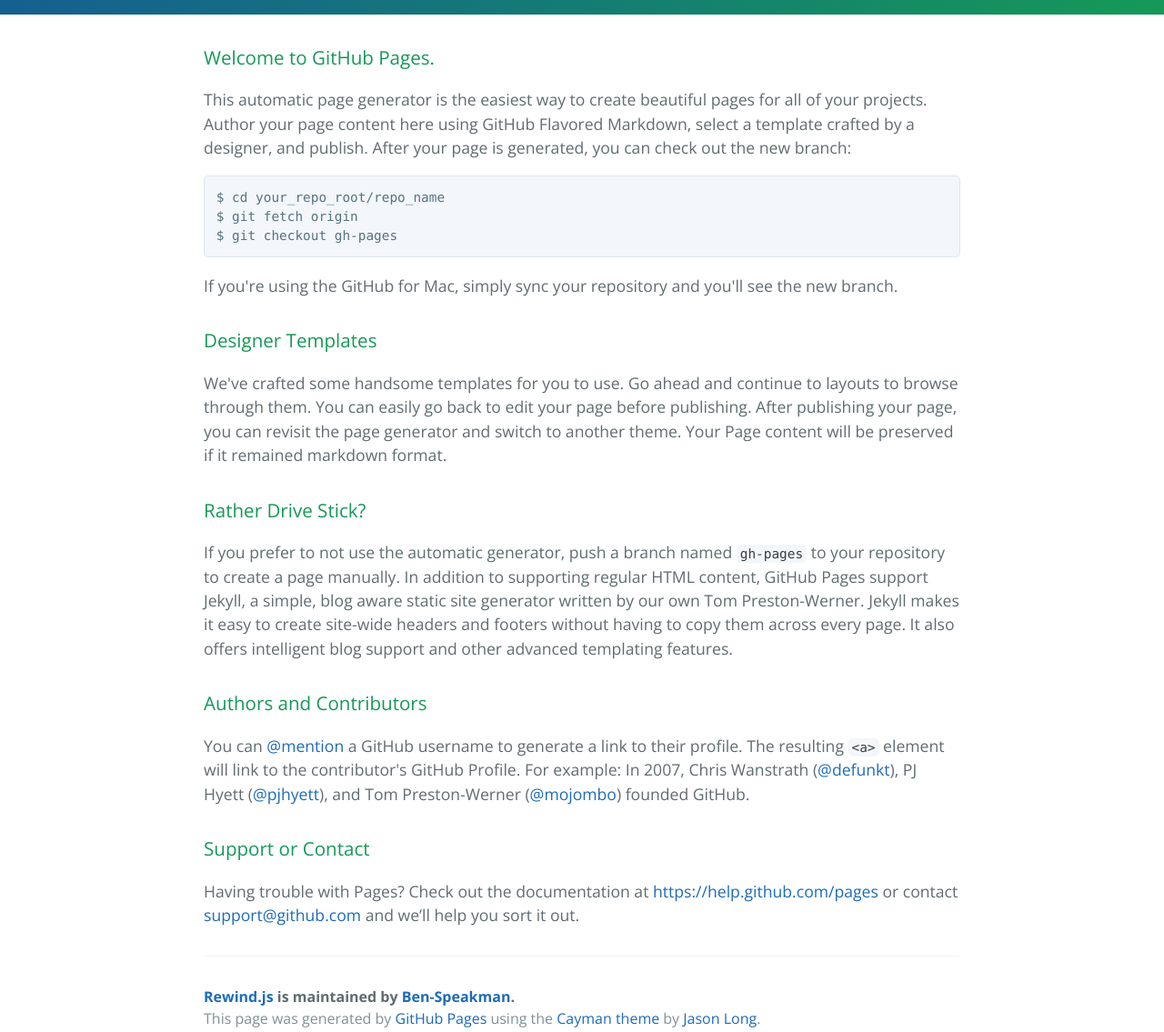
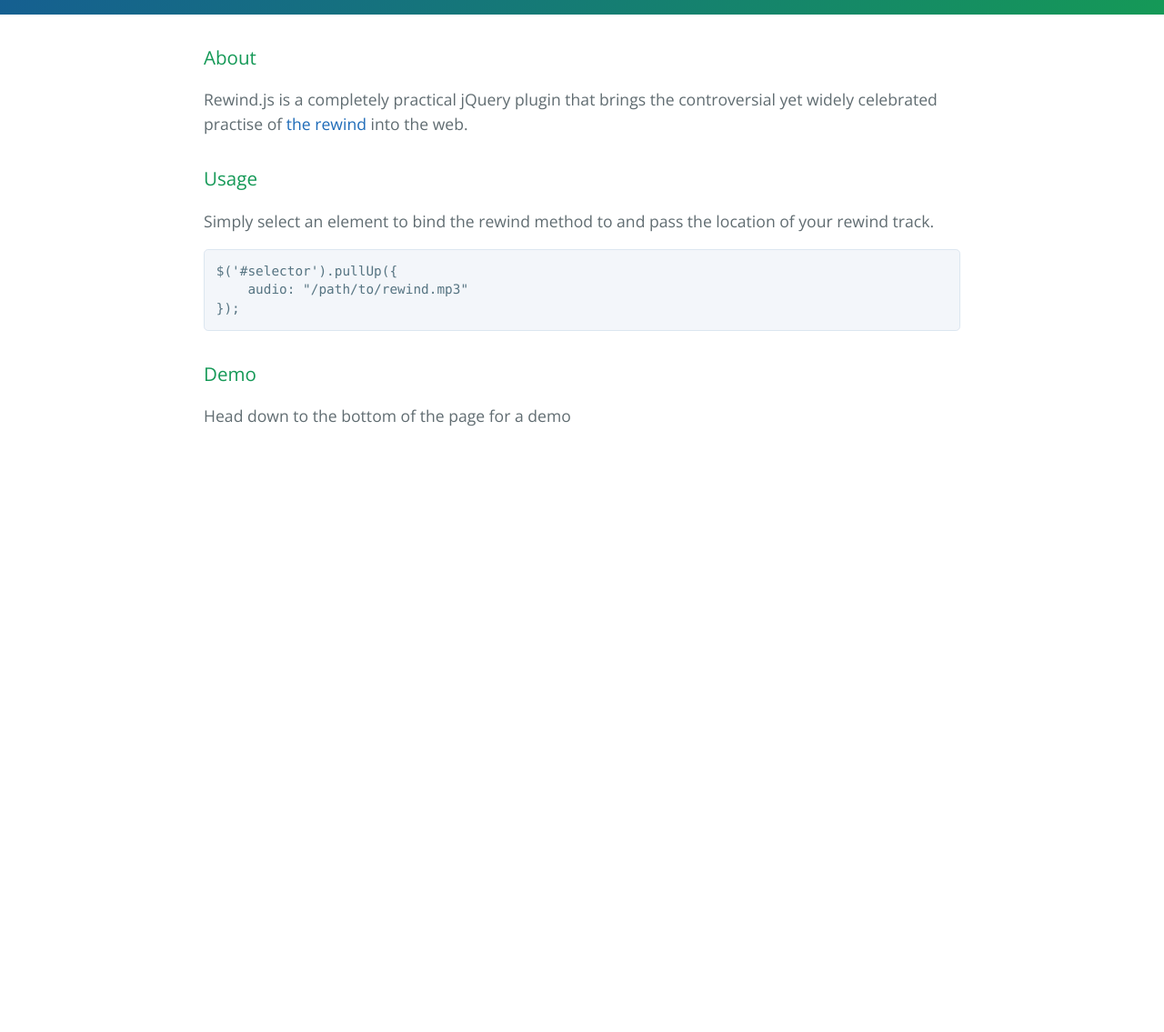
Before and after one commit to threesquared/rewind.js, a plain HTML site: page index.html in a window 1280 px wide. Shown: the part 320-1455 px from the top of the page at 91% size. Drawn offline with nearby package versions, Linux system fonts and the light colour scheme; a script that the page names is missing.

Commit message:
Update gh pages

```diff
--- a/index.html
+++ b/index.html
@@ -19,46 +19,38 @@
     </section>
 
     <section class="main-content">
-      <h3>
-<a id="welcome-to-github-pages" class="anchor" href="#welcome-to-github-pages" aria-hidden="true"><span class="octicon octicon-link"></span></a>Welcome to GitHub Pages.</h3>
+      <h3><span class="octicon octicon-link"></span></a>About</h3>
 
-<p>This automatic page generator is the easiest way to create beautiful pages for all of your projects. Author your page content here using GitHub Flavored Markdown, select a template crafted by a designer, and publish. After your page is generated, you can check out the new branch:</p>
+      <p>Rewind.js is a completely practical jQuery plugin that brings the controversial yet widely celebrated practise of <a href="https://medium.com/cuepoint/wheel-it-up-history-of-the-rewind-21fdcff243d9" target="_blank">the rewind</a> into the web.</p>
 
-<pre><code>$ cd your_repo_root/repo_name
-$ git fetch origin
-$ git checkout gh-pages
-</code></pre>
+      <h3><span class="octicon octicon-link"></span></a>Usage</h3>
 
-<p>If you're using the GitHub for Mac, simply sync your repository and you'll see the new branch.</p>
+      <p>Simply select an element to bind the rewind method to and pass the location of your rewind track.</p>
 
-<h3>
-<a id="designer-templates" class="anchor" href="#designer-templates" aria-hidden="true"><span class="octicon octicon-link"></span></a>Designer Templates</h3>
+      <pre><code>$('#selector').pullUp({
+    audio: "/path/to/rewind.mp3"
+});</code></pre>
 
-<p>We've crafted some handsome templates for you to use. Go ahead and continue to layouts to browse through them. You can easily go back to edit your page before publishing. After publishing your page, you can revisit the page generator and switch to another theme. Your Page content will be preserved if it remained markdown format.</p>
+      <h3><span class="octicon octicon-link"></span></a>Demo</h3>
 
-<h3>
-<a id="rather-drive-stick" class="anchor" href="#rather-drive-stick" aria-hidden="true"><span class="octicon octicon-link"></span></a>Rather Drive Stick?</h3>
+      <p style="height:2000px">Head down to the bottom of the page for a demo</p>
 
-<p>If you prefer to not use the automatic generator, push a branch named <code>gh-pages</code> to your repository to create a page manually. In addition to supporting regular HTML content, GitHub Pages support Jekyll, a simple, blog aware static site generator written by our own Tom Preston-Werner. Jekyll makes it easy to create site-wide headers and footers without having to copy them across every page. It also offers intelligent blog support and other advanced templating features.</p>
-
-<h3>
-<a id="authors-and-contributors" class="anchor" href="#authors-and-contributors" aria-hidden="true"><span class="octicon octicon-link"></span></a>Authors and Contributors</h3>
-
-<p>You can <a href="https://github.com/blog/821" class="user-mention">@mention</a> a GitHub username to generate a link to their profile. The resulting <code>&lt;a&gt;</code> element will link to the contributor's GitHub Profile. For example: In 2007, Chris Wanstrath (<a href="https://github.com/defunkt" class="user-mention">@defunkt</a>), PJ Hyett (<a href="https://github.com/pjhyett" class="user-mention">@pjhyett</a>), and Tom Preston-Werner (<a href="https://github.com/mojombo" class="user-mention">@mojombo</a>) founded GitHub.</p>
-
-<h3>
-<a id="support-or-contact" class="anchor" href="#support-or-contact" aria-hidden="true"><span class="octicon octicon-link"></span></a>Support or Contact</h3>
-
-<p>Having trouble with Pages? Check out the documentation at <a href="https://help.github.com/pages">https://help.github.com/pages</a> or contact <a href="mailto:support@github.com">support@github.com</a> and we’ll help you sort it out.</p>
+      <p>Now <a href="#" id="selector">pull it up</a> my $(selector)!</p>
 
       <footer class="site-footer">
-        <span class="site-footer-owner"><a href="https://github.com/Ben-Speakman/rewind.js">Rewind.js</a> is maintained by <a href="https://github.com/Ben-Speakman">Ben-Speakman</a>.</span>
-
-        <span class="site-footer-credits">This page was generated by <a href="https://pages.github.com">GitHub Pages</a> using the <a href="https://github.com/jasonlong/cayman-theme">Cayman theme</a> by <a href="https://twitter.com/jasonlong">Jason Long</a>.</span>
+        <span class="site-footer-owner"><a href="https://github.com/Ben-Speakman/rewind.js">Rewind.js</a> is maintained by <a href="https://github.com/Ben-Speakman">Ben Speakman</a> and inspired by <a href="http://tholman.com/elevator.js/" target="_blank">Elevator.js</a></span>
       </footer>
 
     </section>
 
+    <script src="https://ajax.googleapis.com/ajax/libs/jquery/1.11.3/jquery.min.js"></script>
+    <script src="https://cdn.rawgit.com/Ben-Speakman/rewind.js/master/src/rewind.js"></script>
+
+    <script>
+        $("#selector").pullUp({
+            audio: "https://cdn.rawgit.com/Ben-Speakman/rewind.js/master/src/rewind.mp3"
+        });
+    </script>
 
   </body>
 </html>
```
Also changed, not shown: params.json (deleted, +0 -1 lines).
